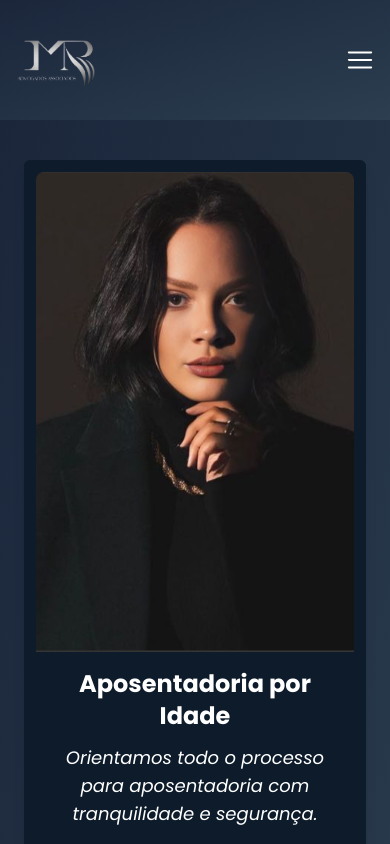
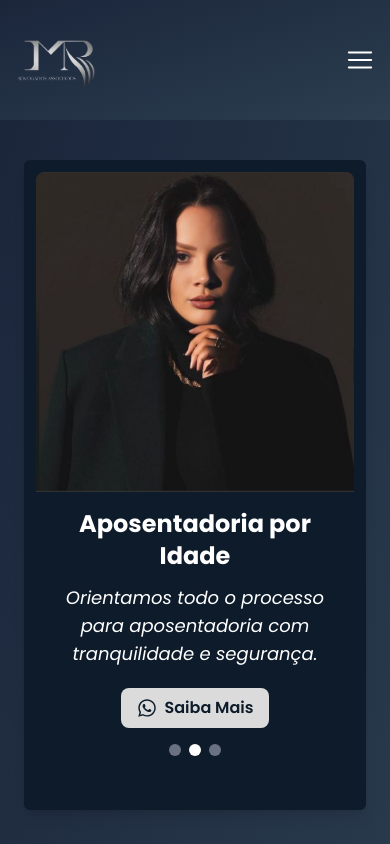
Before and after one commit to Wallacerx01/escritoriorodrigues, a React (Vite) app: page / in a window 390 px wide. Shown: the top 844 px of the page. Built offline with nearby package versions, Linux system fonts and the light colour scheme.

Commit message:
teste final

```diff
--- a/src/pages/home/index.tsx
+++ b/src/pages/home/index.tsx
@@ -81,12 +81,12 @@ export function Home() {
                 exit={{ opacity: 0, x: -50, scale: 0.95 }}
                 transition={{ duration: 0.8 }}
                 className="bg-[#0D1B2A] rounded-md p-3 flex flex-col items-center justify-start
-             w-full max-w-[520px] sm:max-w-full min-h-[650px] sm:min-h-[500px] shadow-lg overflow-hidden"
+             w-full max-w-[420px] sm:max-w-full min-h-[650px] sm:min-h-[500px] shadow-lg overflow-hidden"
               >
                 <img
                   src={atual.imagem}
                   alt={atual.titulo}
-                  className="w-full h-[480px] sm:h-[400px] md:h-[380px] object-cover rounded-t-lg"
+                  className="w-full h-[320px] sm:h-[400px] md:h-[380px] object-cover rounded-t-lg"
                 />
 
                 <article className="flex flex-col items-center justify-center text-white mt-4 px-4">
--- a/src/pages/sobre/index.tsx
+++ b/src/pages/sobre/index.tsx
@@ -51,7 +51,7 @@ export function Sobre() {
           <img
             src={juliano}
             alt="Foto do advogado Juliano"
-            className="w-60 h-60 md:w-100 md:h-120 object-cover rounded-xl border-4 border-[#0D1B2A]"
+            className="w-60 h-60 md:w-100 md:h-120 object-cover rounded-xl border-4 border-[#0D1B2A] "
           />
           <div className="text-center md:text-left">
             <h3 className="text-2xl md:text-3xl font-semibold text-[#0D1B2A] mb-3 md:text-center">
```
